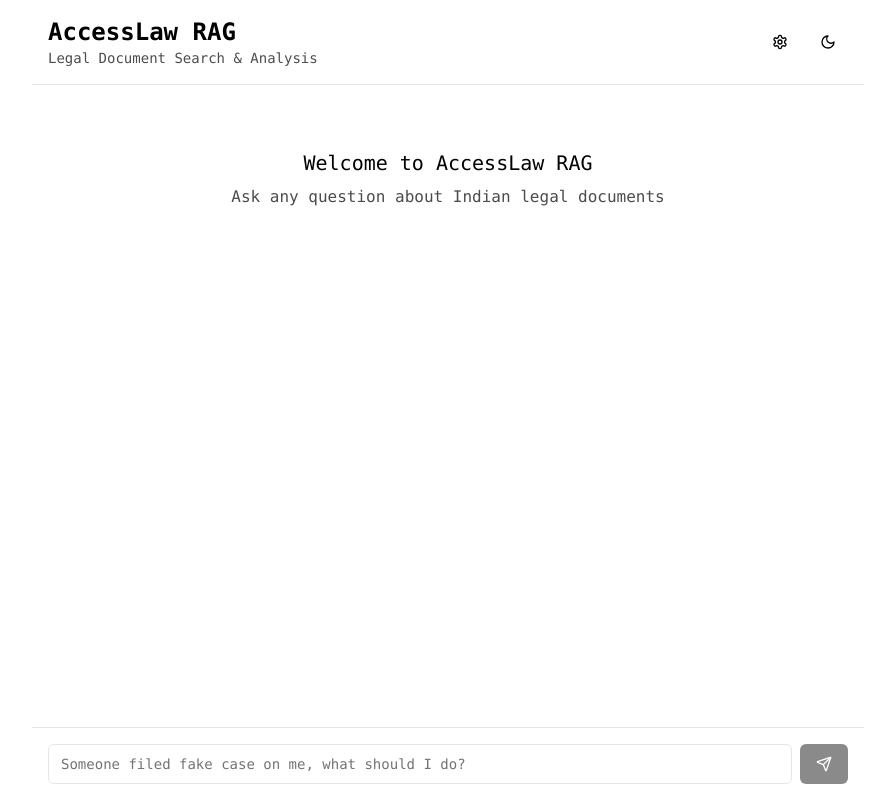
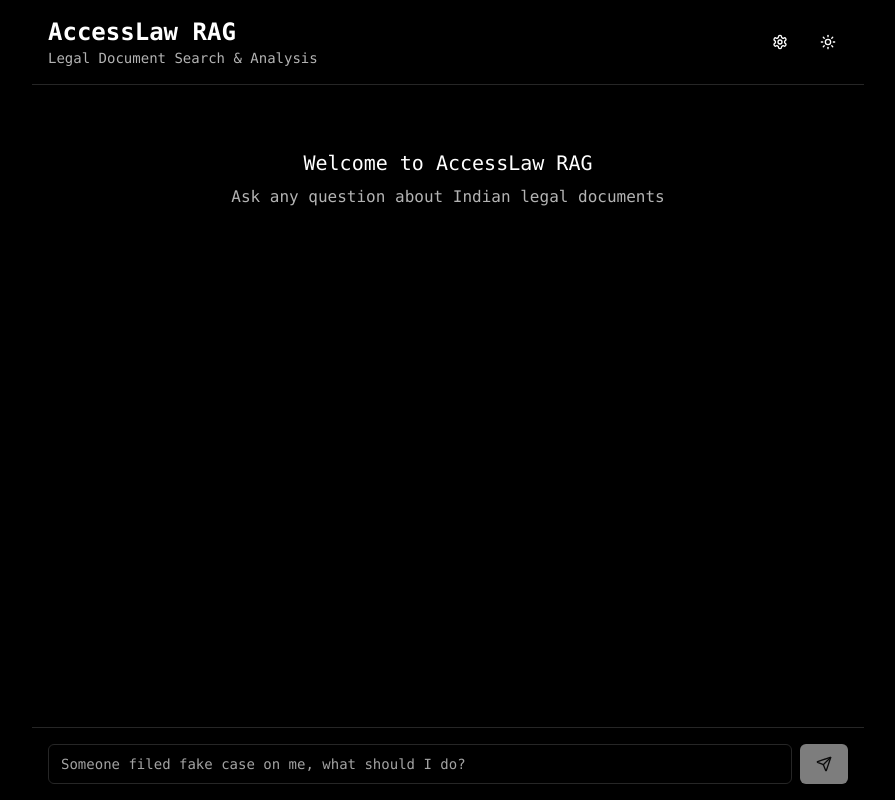
Before and after one commit to Aviralansh/AccessLaw-UI, a Next.js app: page / in a window 1280 px wide. Shown: the whole page, without its empty margins (192-1087 px from the left). Built offline with nearby package versions, Linux system fonts and the light colour scheme.

Commit message:
feat: enable dark theme with persistence and detection
Default to dark theme; save and detect theme preference.

#VERCEL_SKIP

Co-authored-by: Aviral <98257323+Aviralansh@users.noreply.github.com>

```diff
--- a/app/page.tsx
+++ b/app/page.tsx
@@ -56,7 +56,7 @@ export default function LegalRAGChat() {
   const [input, setInput] = useState("")
   const [isLoading, setIsLoading] = useState(false)
   const [showSettings, setShowSettings] = useState(false)
-  const [darkMode, setDarkMode] = useState(false)
+  const [darkMode, setDarkMode] = useState(true)
   const [queryParams, setQueryParams] = useState<QueryParams>({
     top_k: 3,
     rerank: false,
@@ -74,6 +74,11 @@ export default function LegalRAGChat() {
   useEffect(() => {
     scrollToBottom()
   }, [messages])
+
+  useEffect(() => {
+    // Set dark mode by default on initial load
+    document.documentElement.classList.add("dark")
+  }, [])
 
   useEffect(() => {
     if (darkMode) {
```
